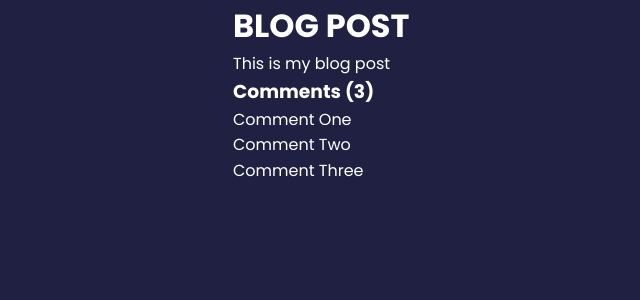
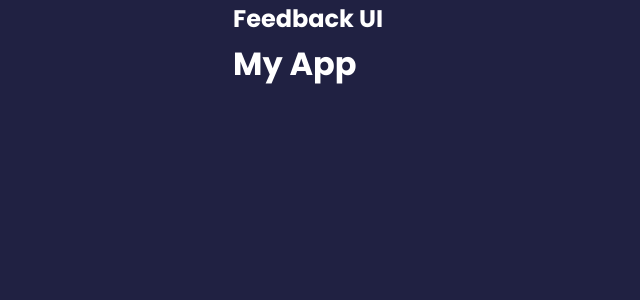
Before and after one commit to ranjan1992/FEEDBACK_UI_APP, a React (Create React App) app: page / in a window 1280 px wide. Shown: the top 300 px of the page, without its empty margins (43-683 px from the left). Built offline with nearby package versions, Linux system fonts and the light colour scheme.

Commit message:
Create Component and Understand Props

```diff
--- a/src/App.js
+++ b/src/App.js
@@ -1,37 +1,14 @@
+import Header from './components/Header';
+
 function App() {
-  const title = 'Blog Post';
-  const body = 'This is my blog post';
-  const comments = [
-    {
-      id: 1,
-      text: 'Comment One',
-    },
-    { id: 2, text: 'Comment Two' },
-    { id: 3, text: 'Comment Three' },
-  ];
-
-  const loading = false;
-  const showComments = true;
-
-  if (loading) return <h1>Loading ....</h1>;
   return (
-    <div className="container">
-      <h1>{title.toUpperCase()} </h1>
-      <p>{body}</p>
-      {showComments && (
-        <div className="comments">
-          <h3>Comments ({comments.length})</h3>
-          <ul>
-            {comments.map((comment, index) => {
-              return <li key={index}>{comment.text}</li>;
-            })}
-          </ul>
-        </div>
-      )}
-    </div>
-    /**
-     * return React.createElement('div', {className: "container"}, React.createElement("h1", {}, 'My App'))
-     */
+    <>
+      {' '}
+      <Header />
+      <div className="container">
+        <h1>My App</h1>
+      </div>
+    </>
   );
 }
 
--- /dev/null
+++ b/src/components/Header.jsx
@@ -0,0 +1,21 @@
+import React from 'react';
+import PropTypes from 'prop-types';
+
+function Header({ text }) {
+  return (
+    <div>
+      <div className="container">
+        <h2>{text}</h2>
+      </div>
+    </div>
+  );
+}
+Header.defaultProps = {
+  text: 'Feedback UI',
+};
+
+Header.propTypes = {
+  text: PropTypes.string.isRequired,
+};
+
+export default Header;
```
